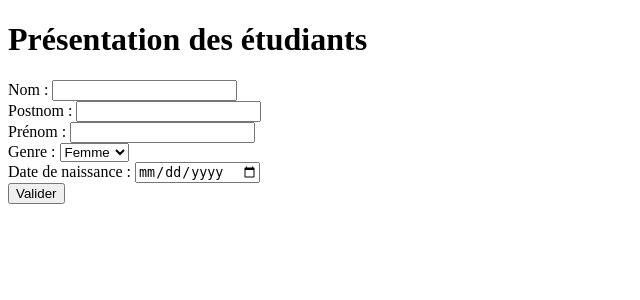
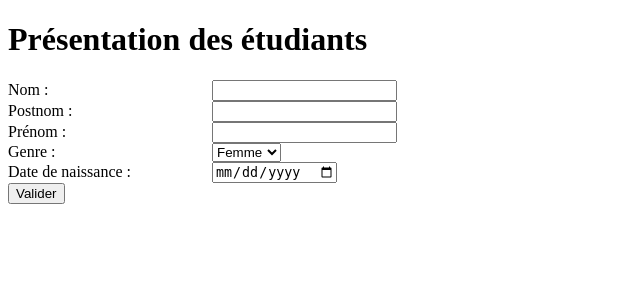
Before and after one commit to deoel/php-esis.16.17, a PHP site: page /poo/presentationEtudiant.php in a window 1280 px wide. Shown: the top 300 px of the page, without its empty margins (0-640 px from the left). Run offline with PHP 8.4, Linux system fonts and the light colour scheme.

Commit message:
serialisation + design

```diff
--- a/poo/presentationEtudiant.php
+++ b/poo/presentationEtudiant.php
@@ -9,6 +9,12 @@
 	<head>
 		<title>Présentation des étudiants</title>
 		<meta charset="utf-8" />
+		<style>
+			label {
+				display: inline-block;
+				width: 200px;
+			}
+		</style>
 	</head>
 	<body>
 		<h1>Présentation des étudiants</h1>
```
